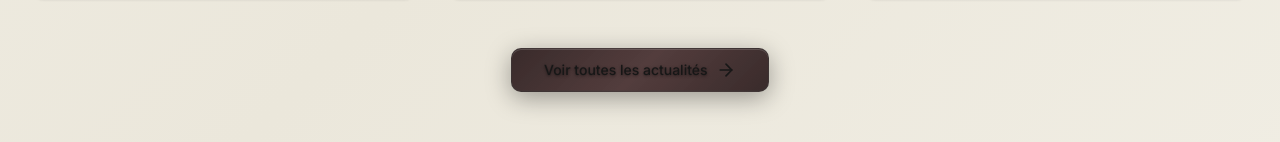
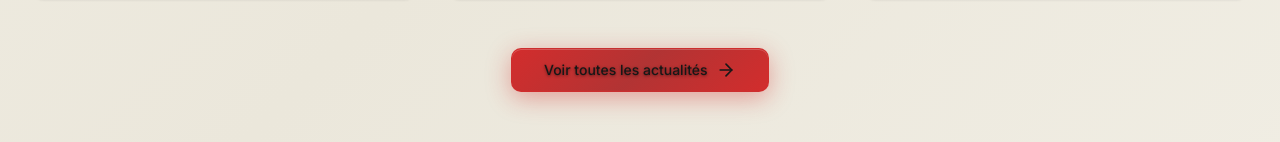
Before and after one commit to YanBerdin/rougecardinal, a Next.js app: page / in a window 1280 px wide. In both pictures the pointer is over the link "Voir toutes les actualités". Shown: the part 1482-1624 px from the top of the page. Built offline with nearby package versions, Linux system fonts and the light colour scheme.

Commit message:
Bouton liquid-glass noir avec hover rouge

```diff
--- a/app/globals.css
+++ b/app/globals.css
@@ -369,7 +369,7 @@
     border-color: hsl(0 65% 55% / 0.4);
   }
 
-  /* NOUVEAU : Liquid Glass Button Noir - COMME "Voir tout l'agenda" en dark mode */
+  /* NOUVEAU : Liquid Glass Button Noir avec HOVER ROUGE */
   .liquid-glass-black {
     position: relative;
     overflow: hidden;
@@ -417,32 +417,38 @@
     transform: translateZ(0);
   }
 
-  /* HOVER NOIR STABILISÉ */
+  /* HOVER ROUGE EN LIGHT MODE - NOIR EN DARK MODE */
   .liquid-glass-black:hover {
-    /* Hover avec noir plus clair */
+    /* Light mode: devient rouge au hover */
     background: linear-gradient(135deg,
-      rgba(40, 40, 40, 0.9) 0%,
-      rgba(60, 60, 60, 0.85) 50%,
-      rgba(40, 40, 40, 0.9) 100%);
-    border-color: rgba(60, 60, 60, 0.4);
+      hsl(0 65% 50%) 0%,
+      hsl(0 55% 45%) 50%,
+      hsl(0 65% 50%) 100%);
+    border-color: hsl(0 65% 50% / 0.6);
     color: rgba(255, 255, 255, 1);
     /* TRANSFORMATION STABILISÉE */
     transform: translateY(-2px) translateZ(0);
     box-shadow:
-      0 6px 24px rgba(0, 0, 0, 0.35),
-      inset 0 1px 0 rgba(255, 255, 255, 0.15),
-      inset 0 -1px 0 rgba(60, 60, 60, 0.2);
+      0 6px 24px hsl(0 65% 50% / 0.4),
+      inset 0 1px 0 rgba(255, 255, 255, 0.2),
+      inset 0 -1px 0 hsl(0 65% 50% / 0.3);
   }
 
   .liquid-glass-black:hover::before {
     left: 100%;
+    background: linear-gradient(
+      90deg,
+      transparent,
+      rgba(255, 255, 255, 0.2),
+      transparent
+    );
   }
 
-  /* ACTIVE STATE NOIR */
+  /* ACTIVE STATE ROUGE */
   .liquid-glass-black:active {
     transform: translateY(-1px) translateZ(0);
     box-shadow:
-      0 4px 16px rgba(0, 0, 0, 0.4),
+      0 4px 16px hsl(0 65% 50% / 0.5),
       inset 0 2px 4px rgba(0, 0, 0, 0.2);
     transition: all 0.1s ease;
   }
```
